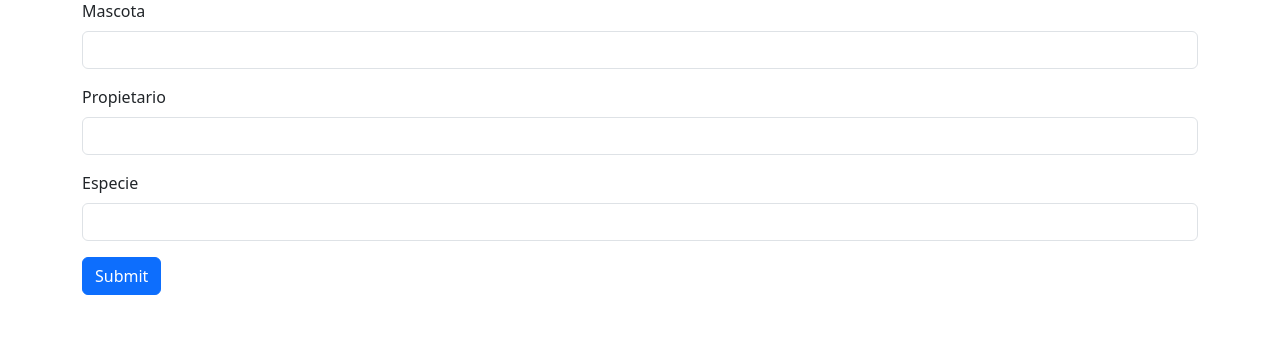
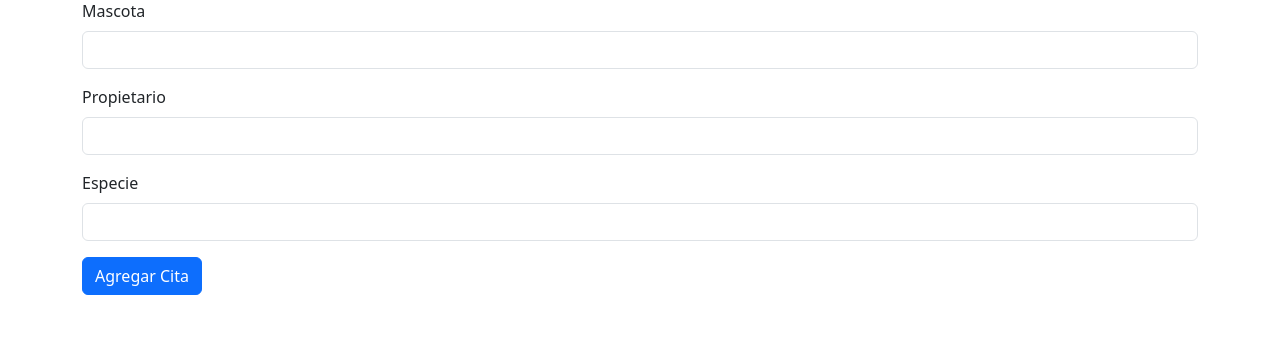
Before and after one commit to DavidBoss64/veterinaria_jdlh, a Flask app: page /agendar in a window 1280 px wide. Shown: the part 103-460 px from the top of the page. Run offline with Flask 3, Linux system fonts and the light colour scheme.

Commit message:
Ultimo commit - Arreglando botones

```diff
--- a/templates/agendar.html
+++ b/templates/agendar.html
@@ -18,7 +18,7 @@
         <label for="exampleInputPassword1" class="form-label">Especie</label>
         <input type="text" class="form-control" aria-colspan="especie" name="especie">
     </div>
-    <button type="submit" class="btn btn-primary">Submit</button>
+    <button type="submit" class="btn btn-primary">Agregar Cita</button>
 </form>
 
 {%endblock%}
--- a/templates/editar.html
+++ b/templates/editar.html
@@ -19,7 +19,7 @@
         <label for="exampleInputPassword1" class="form-label">Especie</label>
         <input type="text" class="form-control" aria-colspan="especie" name="especie" value="{{paciente.especie}}">
     </div>
-    <button type="submit" class="btn btn-primary">Submit</button>
+    <button type="submit" class="btn btn-primary">Agregar Cita</button>
 </form>
 
 {%endblock%}
```
Also changed, not shown: citas.db.
